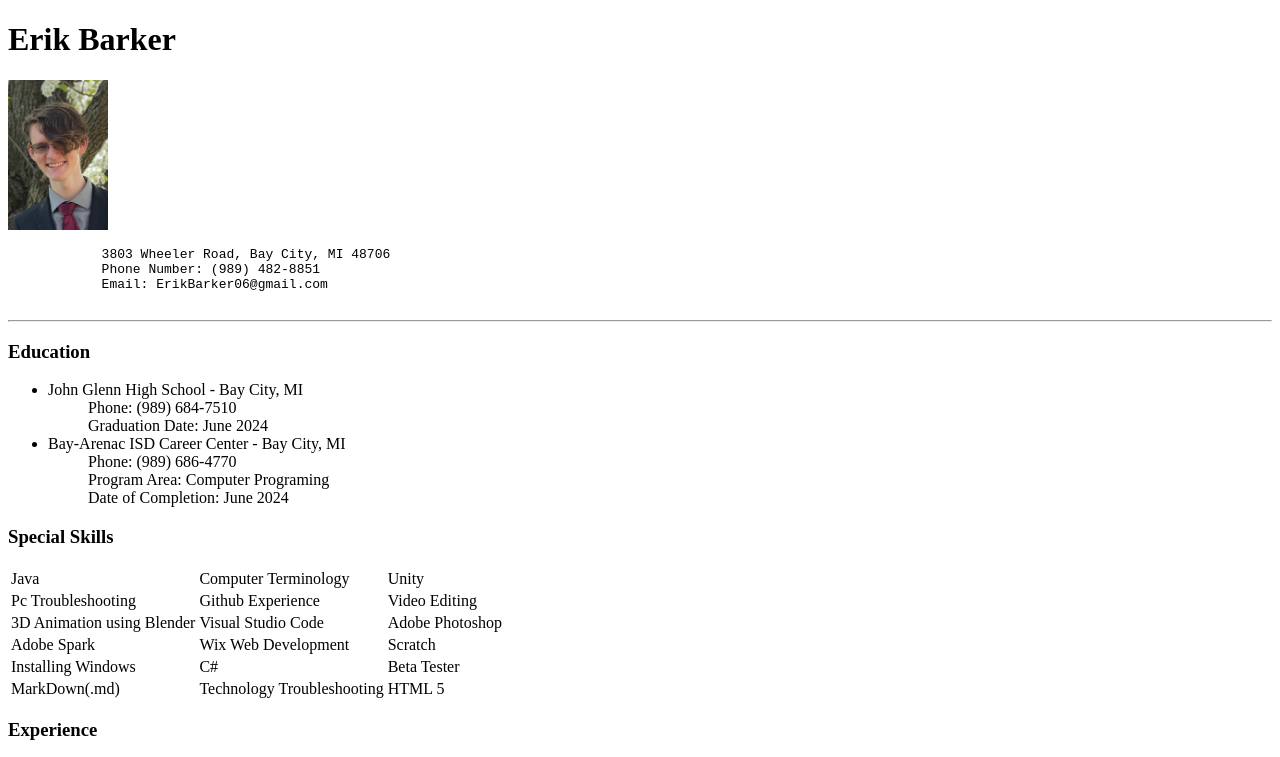
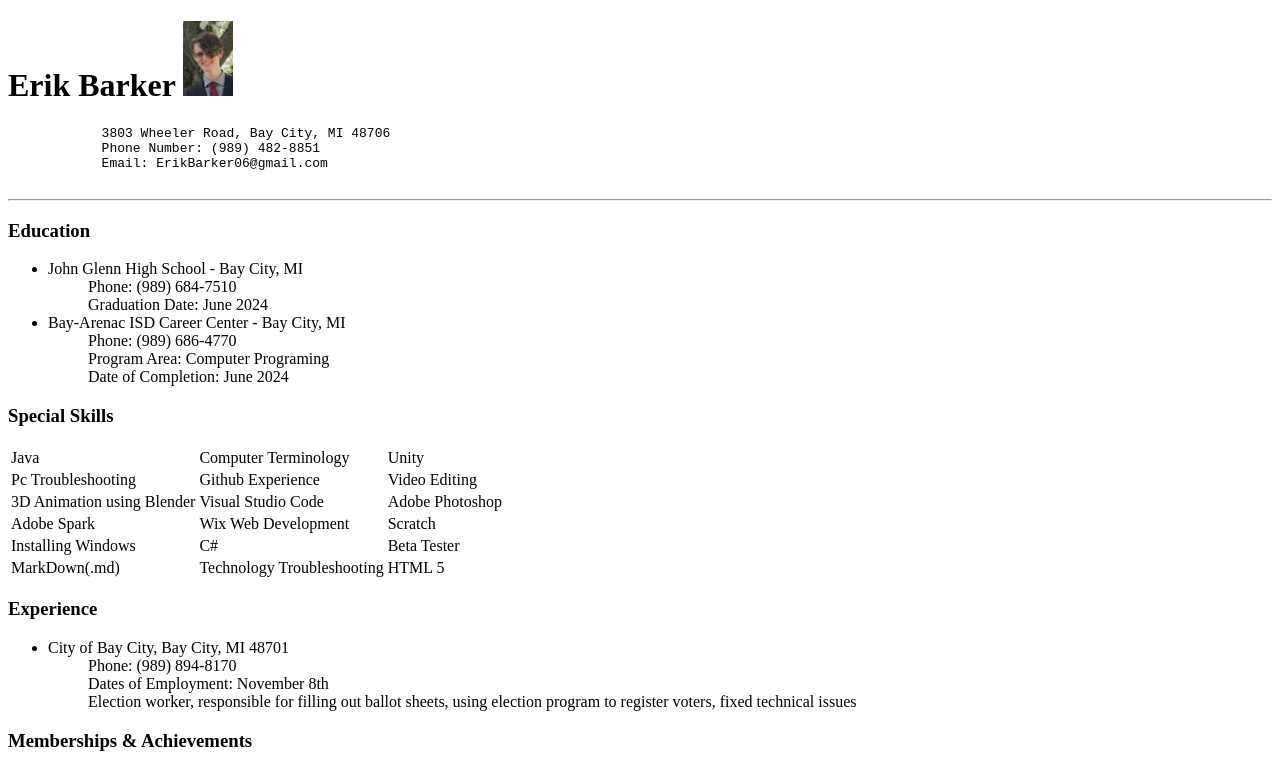
Before and after one commit to ErikBarker/erikbarker.github.io, a plain HTML site: page 1-2/index.html in a window 1280 px wide. Shown: the top 757 px of the page. Drawn offline with Linux system fonts and the light colour scheme.

Commit message:
Update index.html

```diff
--- a/1-2/index.html
+++ b/1-2/index.html
@@ -7,9 +7,8 @@
     </head>
     <body>
         <h1>
-            Erik Barker
+            Erik Barker <img src="../images/self_photo-erikbarker.jpg" alt="Erik_Barker_img" style="width: 50px;height: 75px;">
         </h1>
-        <img src="../images/self_photo-erikbarker.jpg" alt="Erik_Barker_img" style="width: 100px;height: 150px;">
         <pre>
             3803 Wheeler Road, Bay City, MI 48706
             Phone Number: (989) 482-8851
```
